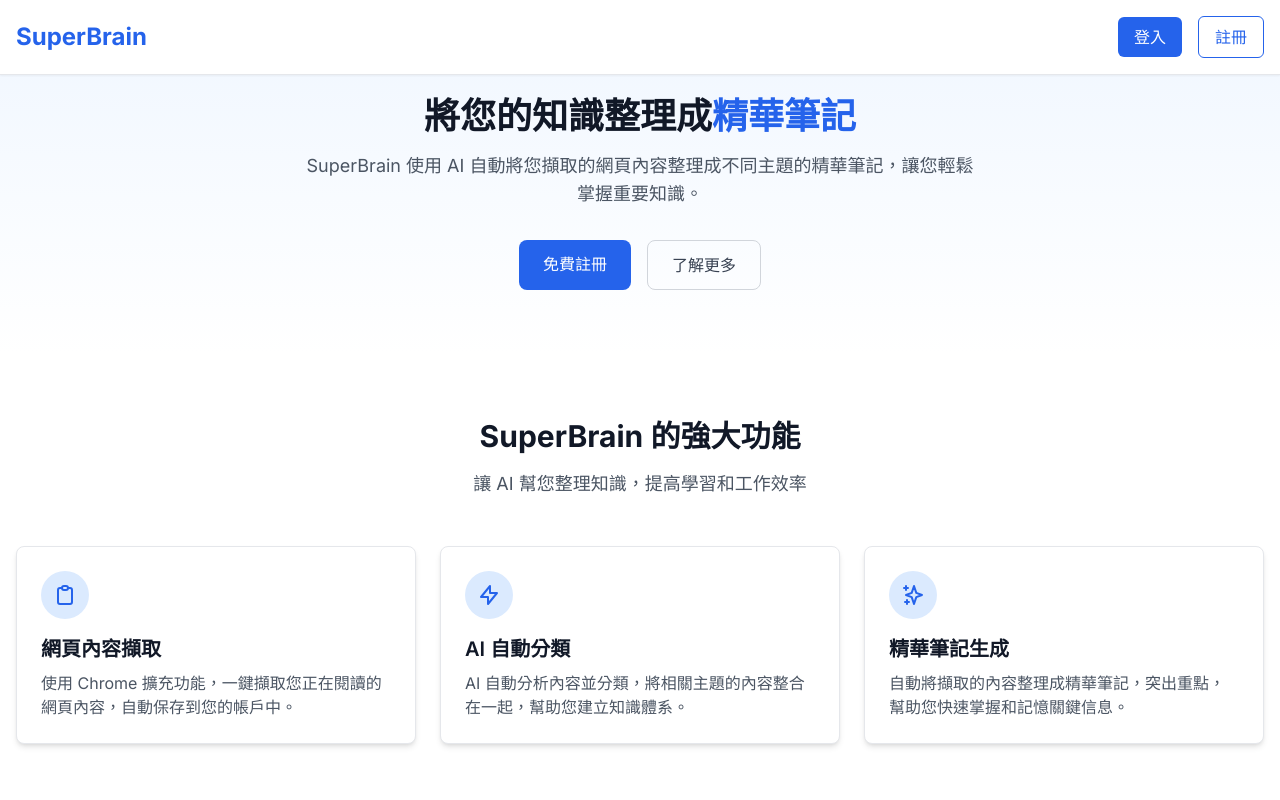
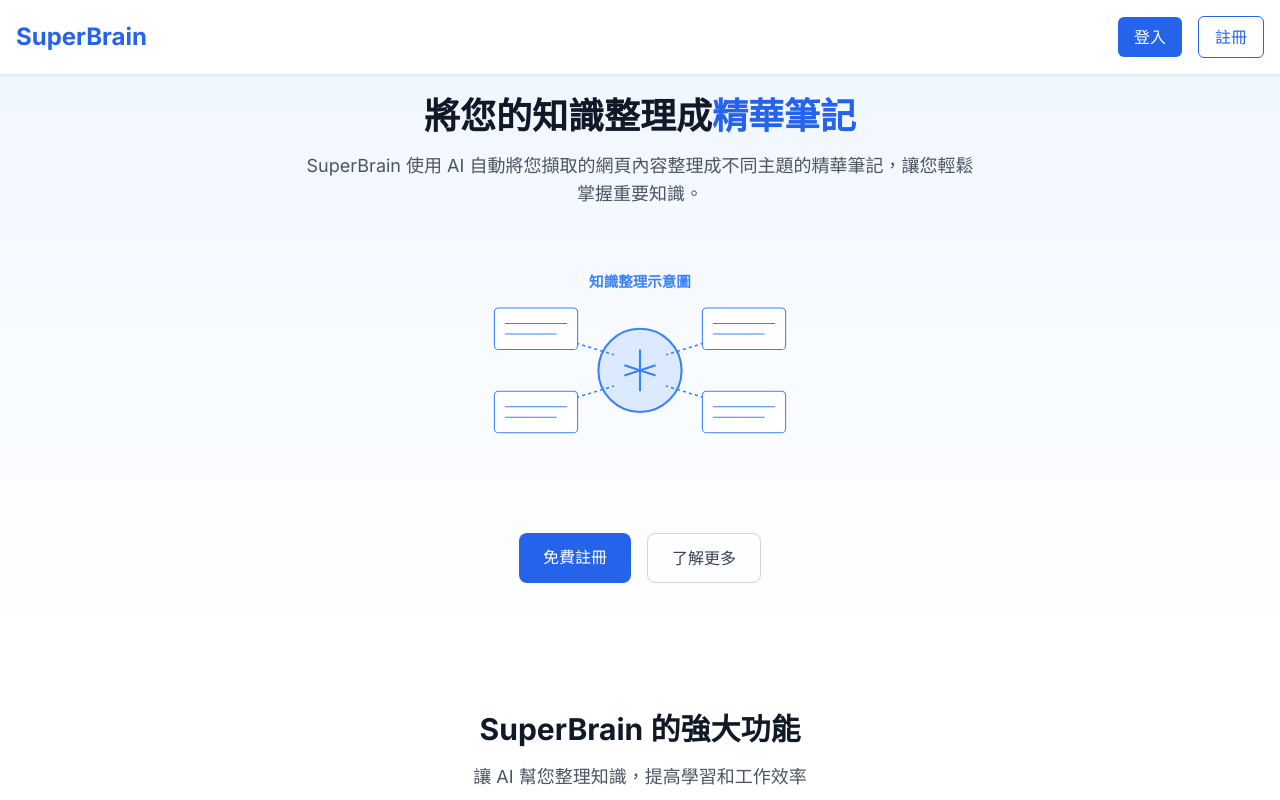
Before and after one commit to ahhwd/superbrain-cursor, a Next.js app: page / in a window 1280 px wide. Shown: the top 800 px of the page. Built offline with nearby package versions, Linux system fonts and the light colour scheme.

Commit message:
添加內聯 SVG 示意圖，確保在所有設備上正常顯示

```diff
--- a/app/page.tsx
+++ b/app/page.tsx
@@ -32,6 +32,49 @@ export default function Home() {
             <p className="text-lg text-gray-600 mb-8 max-w-2xl mx-auto">
               SuperBrain 使用 AI 自動將您擷取的網頁內容整理成不同主題的精華筆記，讓您輕鬆掌握重要知識。
             </p>
+
+            {/* 示意圖 - 使用內聯 SVG */}
+            <div className="max-w-md mx-auto mb-8 p-4">
+              <svg viewBox="0 0 400 220" xmlns="http://www.w3.org/2000/svg" className="w-full">
+                {/* 中央大腦圖示 */}
+                <circle cx="200" cy="110" r="40" fill="#dbeafe" stroke="#3b82f6" strokeWidth="2" />
+                <path d="M200 90 L200 130 M185 105 L215 115 M185 115 L215 105" stroke="#3b82f6" strokeWidth="2" />
+
+                {/* 連接線和節點 */}
+                <circle cx="100" cy="70" r="6" fill="#3b82f6" />
+                <line x1="110" y1="75" x2="175" y2="95" stroke="#3b82f6" strokeWidth="1.5" strokeDasharray="3,3" />
+
+                <circle cx="300" cy="70" r="6" fill="#3b82f6" />
+                <line x1="290" y1="75" x2="225" y2="95" stroke="#3b82f6" strokeWidth="1.5" strokeDasharray="3,3" />
+
+                <circle cx="100" cy="150" r="6" fill="#3b82f6" />
+                <line x1="110" y1="145" x2="175" y2="125" stroke="#3b82f6" strokeWidth="1.5" strokeDasharray="3,3" />
+
+                <circle cx="300" cy="150" r="6" fill="#3b82f6" />
+                <line x1="290" y1="145" x2="225" y2="125" stroke="#3b82f6" strokeWidth="1.5" strokeDasharray="3,3" />
+
+                {/* 文本框 */}
+                <rect x="60" y="50" width="80" height="40" rx="4" fill="white" stroke="#3b82f6" strokeWidth="1" />
+                <line x1="70" y1="65" x2="130" y2="65" stroke="#3b82f6" strokeWidth="1" />
+                <line x1="70" y1="75" x2="120" y2="75" stroke="#3b82f6" strokeWidth="1" />
+
+                <rect x="260" y="50" width="80" height="40" rx="4" fill="white" stroke="#3b82f6" strokeWidth="1" />
+                <line x1="270" y1="65" x2="330" y2="65" stroke="#3b82f6" strokeWidth="1" />
+                <line x1="270" y1="75" x2="320" y2="75" stroke="#3b82f6" strokeWidth="1" />
+
+                <rect x="60" y="130" width="80" height="40" rx="4" fill="white" stroke="#3b82f6" strokeWidth="1" />
+                <line x1="70" y1="145" x2="130" y2="145" stroke="#3b82f6" strokeWidth="1" />
+                <line x1="70" y1="155" x2="120" y2="155" stroke="#3b82f6" strokeWidth="1" />
+
+                <rect x="260" y="130" width="80" height="40" rx="4" fill="white" stroke="#3b82f6" strokeWidth="1" />
+                <line x1="270" y1="145" x2="330" y2="145" stroke="#3b82f6" strokeWidth="1" />
+                <line x1="270" y1="155" x2="320" y2="155" stroke="#3b82f6" strokeWidth="1" />
+
+                {/* 標題 */}
+                <text x="200" y="30" textAnchor="middle" fill="#3b82f6" fontWeight="bold" fontSize="14">知識整理示意圖</text>
+              </svg>
+            </div>
+
             <div className="flex flex-col sm:flex-row justify-center space-y-4 sm:space-y-0 sm:space-x-4">
               <Link href="/auth/register" className="px-6 py-3 rounded-lg bg-blue-600 text-white text-center font-medium hover:bg-blue-700 transition-colors">
                 免費註冊
```
